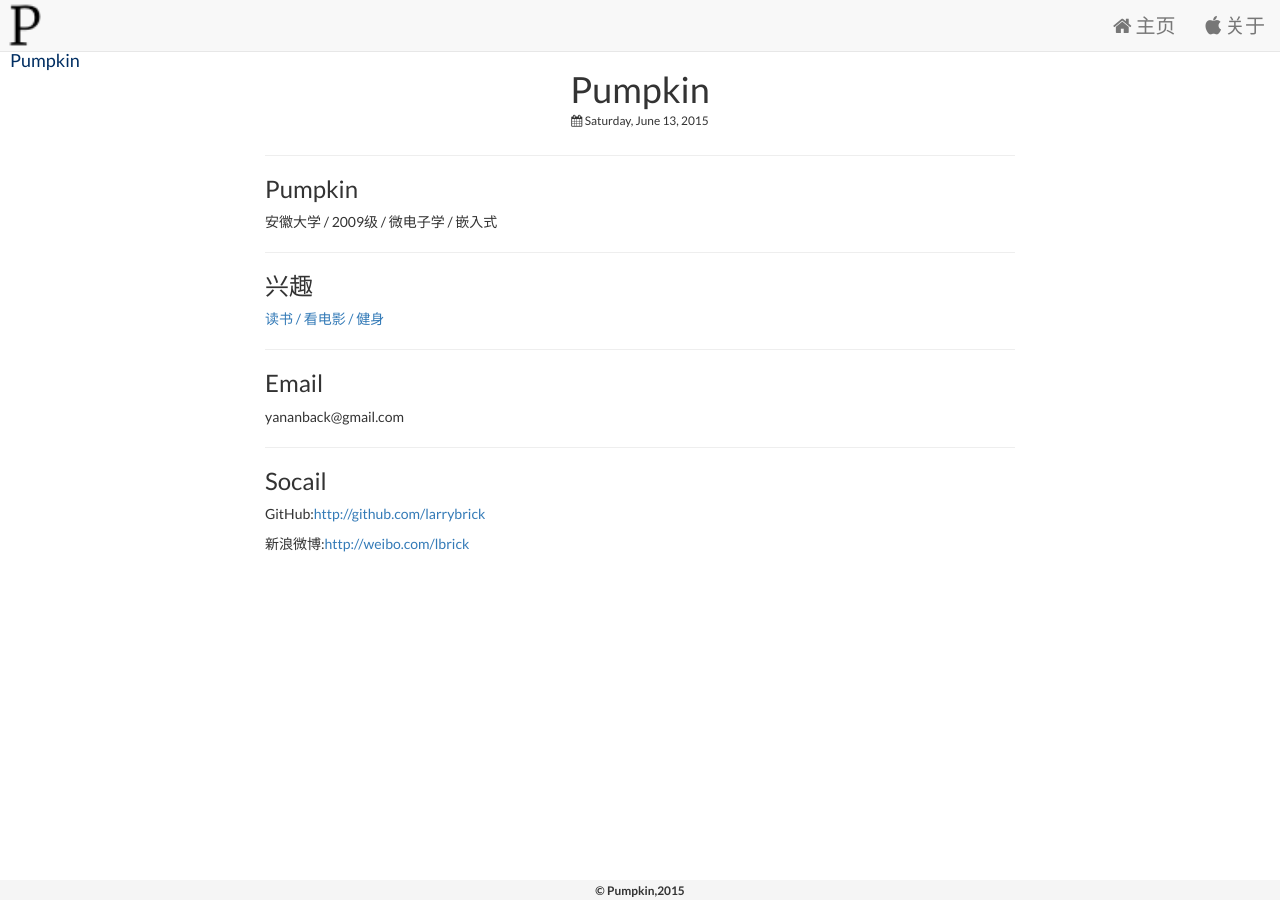
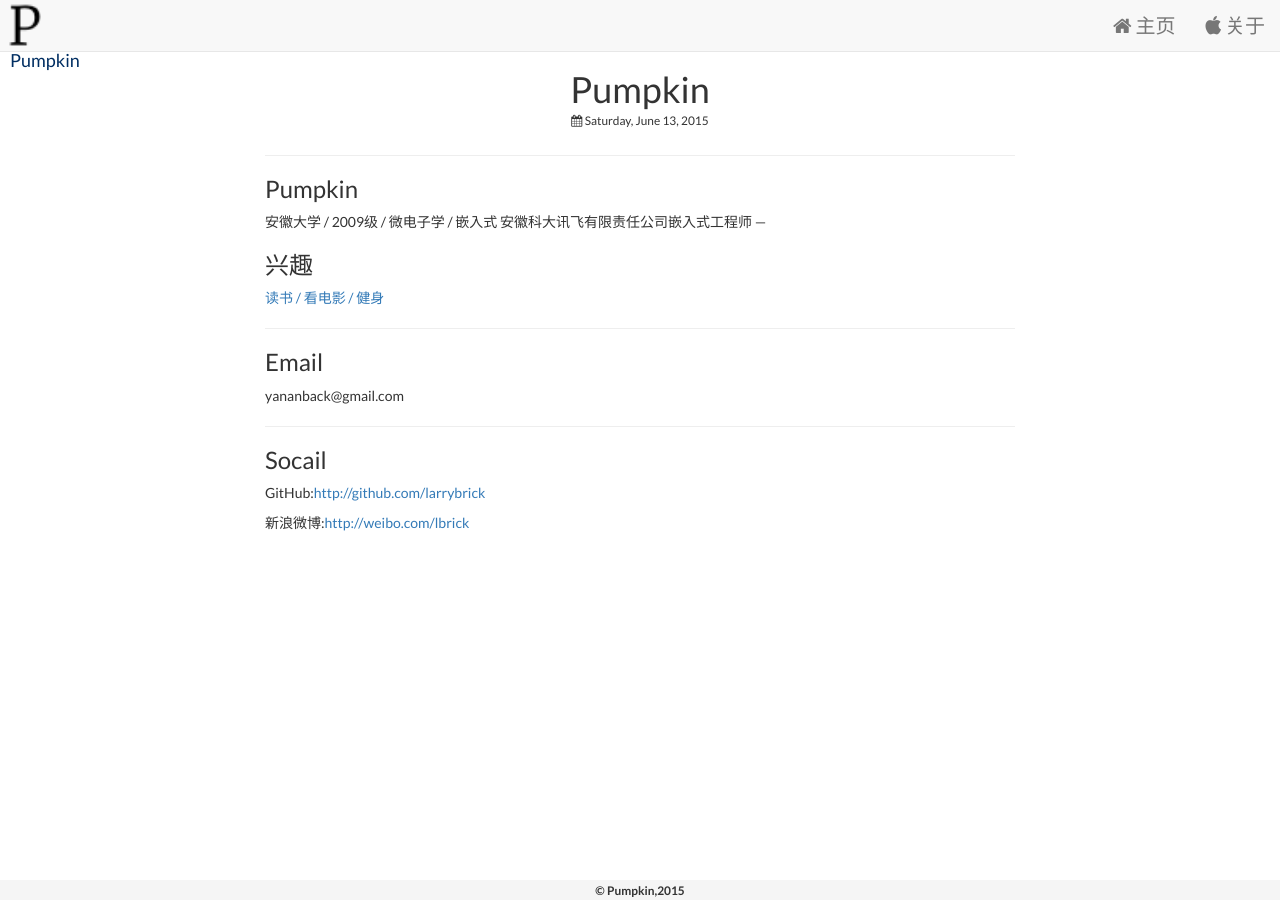
Before and after one commit to LarryBrick/jekyll_demo, a Jekyll site: the page built from about/index.md, in a window 1280 px wide. Built offline with Jekyll 4.4.1, drawn with Linux system fonts in a browser that asks for light colours; nearby versions of some CDN libraries.

Commit message:
增加公司信息

```diff
--- a/about/index.md
+++ b/about/index.md
@@ -6,7 +6,7 @@ date:	2015-06-13 23:30
 
 ### Pumpkin
 安徽大学 / 2009级 / 微电子学 / 嵌入式
-
+安徽科大讯飞有限责任公司嵌入式工程师
 ---
 
 ### 兴趣
```
